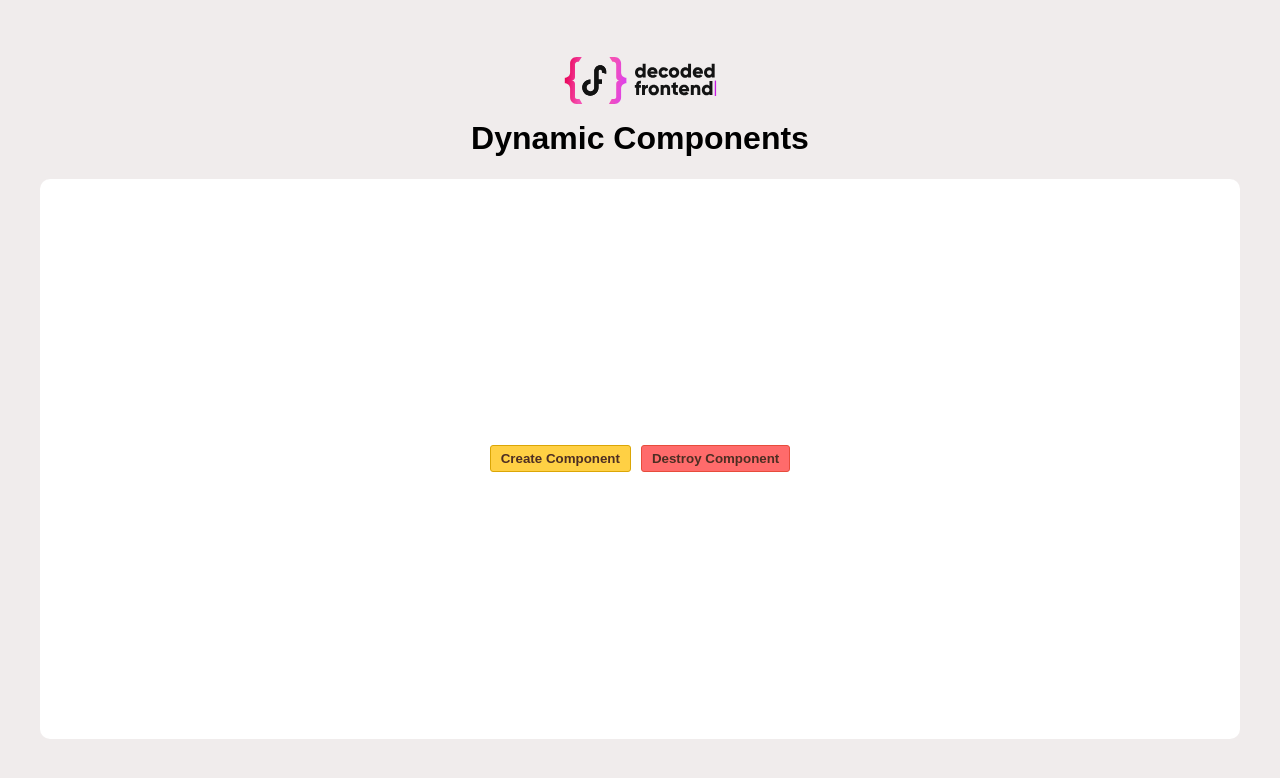
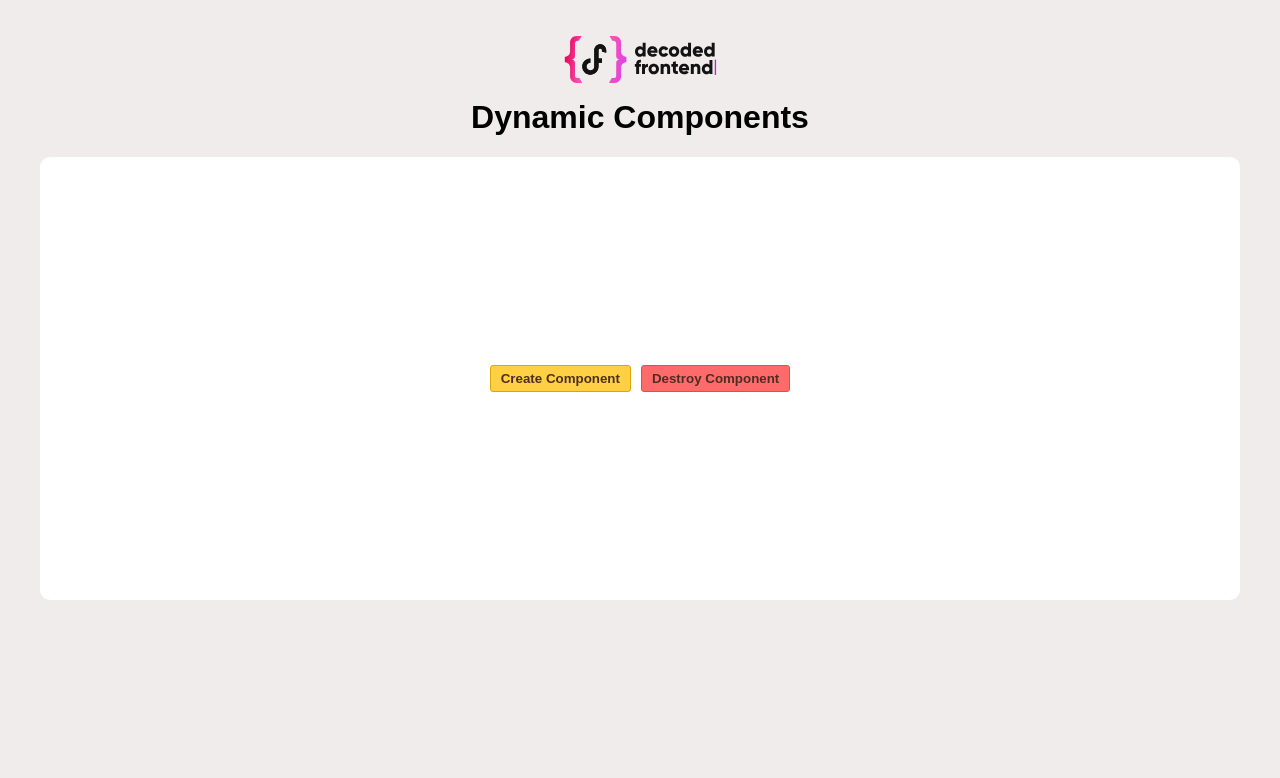
Before and after one commit to DMezhenskyi/angular-dynamic-components, an Angular app: page / in a window 1280 px wide. Shown: the top 778 px of the page. Built offline with nearby package versions, Linux system fonts and the light colour scheme.

Commit message:
fix styles again

```diff
--- a/src/styles.scss
+++ b/src/styles.scss
@@ -4,6 +4,7 @@ html {
   padding: 0;
   margin: 0;
   font-family: "Poppins", sans-serif;
+  background-color: #f0ecec;
 }
 
 .close,
@@ -20,12 +21,11 @@ html {
   margin-top: -20px;
 }
 app-root {
-  height: 100vh;
+  height: 80vh;
   display: flex;
   align-items: center;
   justify-content: center;
   flex-direction: column;
-  background-color: #f0ecec;
   padding: 40px;
   box-sizing: border-box;
 }
@@ -56,10 +56,12 @@ app-root {
 app-widget {
   min-width: 280px;
   border: #eceff1 1px solid;
+  display: block;
   padding: 10px;
+  background-color: white;
   border-radius: 15px;
   box-shadow: 0 3px 1px -2px #0003, 0 2px 2px #00000024, 0 1px 5px #0000001f;
-  margin-bottom: 10px;
+  margin: 10px 40px;
   button {
     display: block;
     margin: 0 auto;
```
